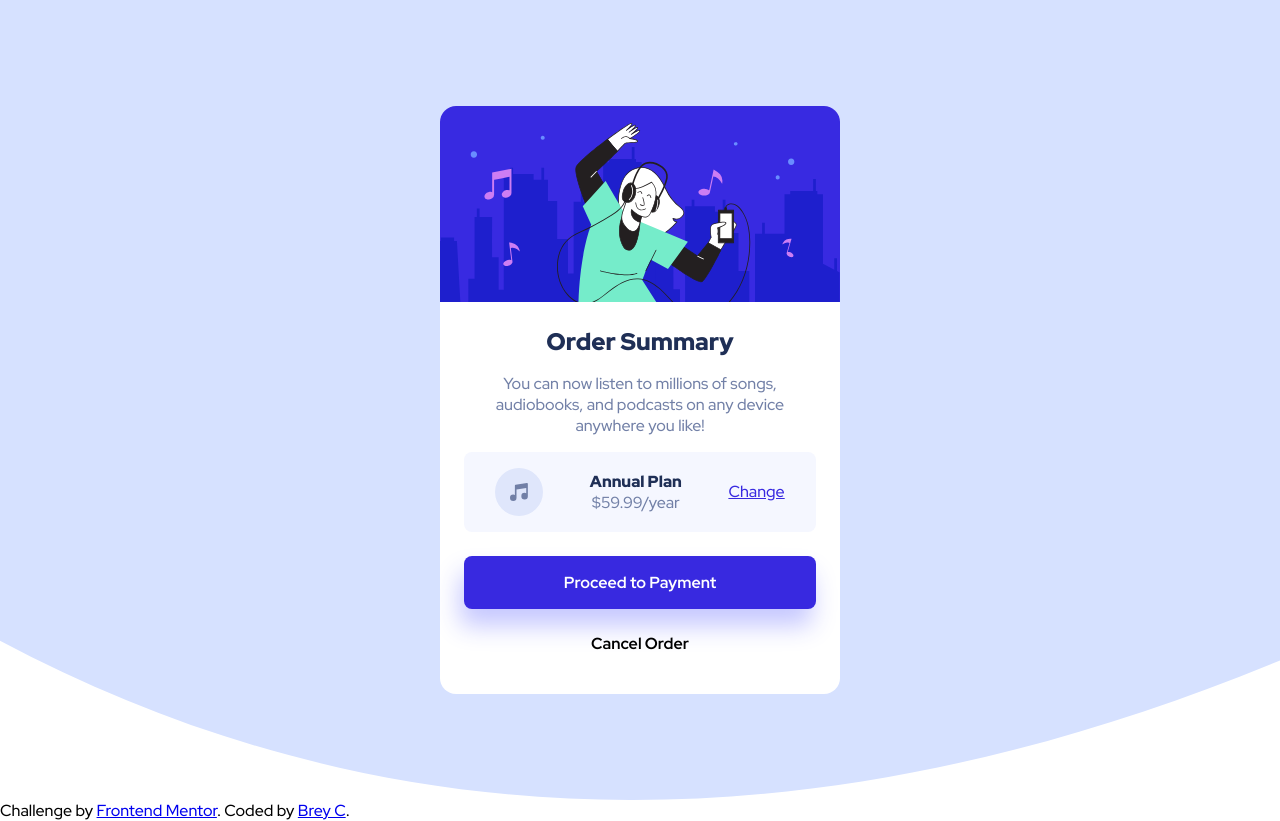
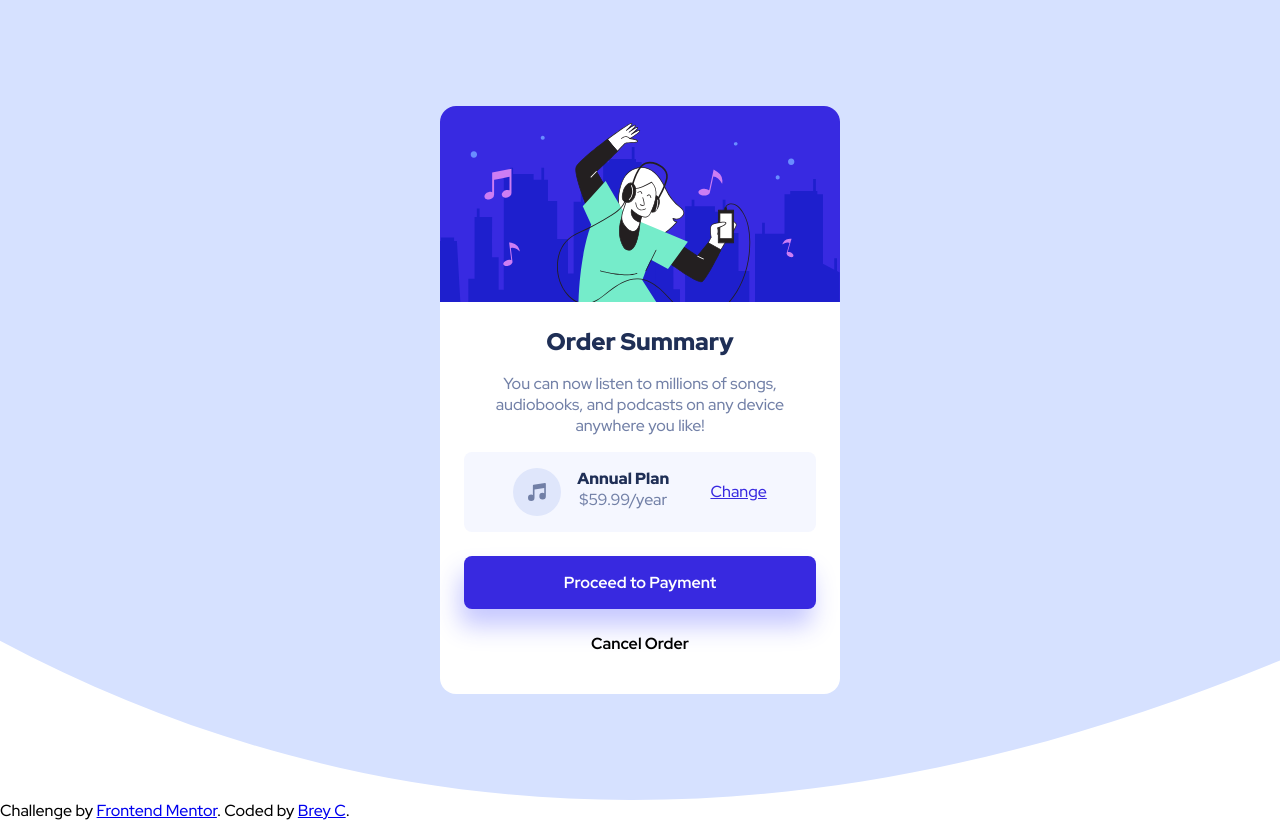
Before and after one commit to breyceria/Order_Summary_Component, a plain HTML site: page index.html in a window 1280 px wide. Drawn offline with Linux system fonts and the light colour scheme.

Commit message:
updated flex of plan pricing

```diff
--- a/index.html
+++ b/index.html
@@ -21,10 +21,12 @@
         <p class="summarycard__copy">You can now listen to millions of songs, audiobooks, and podcasts on any
           device anywhere you like!</p>
         <div class="summarycard__plan">
-          <img src="/images/icon-music.svg" alt="music note icon">
-          <div class="summarycard__planandprice">
-            <p class="summarycard__planterms">Annual Plan</p>
-            <p class="summarycard__planprice">$59.99/year</p>
+          <div class="noteandpriceholder">
+            <img src="/images/icon-music.svg" alt="music note icon">
+            <div class="summarycard__planandprice">
+              <p class="summarycard__planterms">Annual Plan</p>
+              <p class="summarycard__planprice">$59.99/year</p>
+            </div>
           </div>
           <a href="#" class="summarycard__changeplan">Change</a>
         </div>
--- a/style.css
+++ b/style.css
@@ -81,11 +81,16 @@ main{
 .summarycard__plan {
     display: flex;
     background-color: var(--clr-primary-verpaleblue);
-    justify-content: space-around;
+    justify-content: space-evenly;
     align-items: center;
     padding: 1rem .5rem;
     border-radius: .5rem;
 
+}
+
+.noteandpriceholder {
+    display: flex;
+    gap: 1rem;
 }
 .summarycard__planterms {
     font-weight: 900;
```
